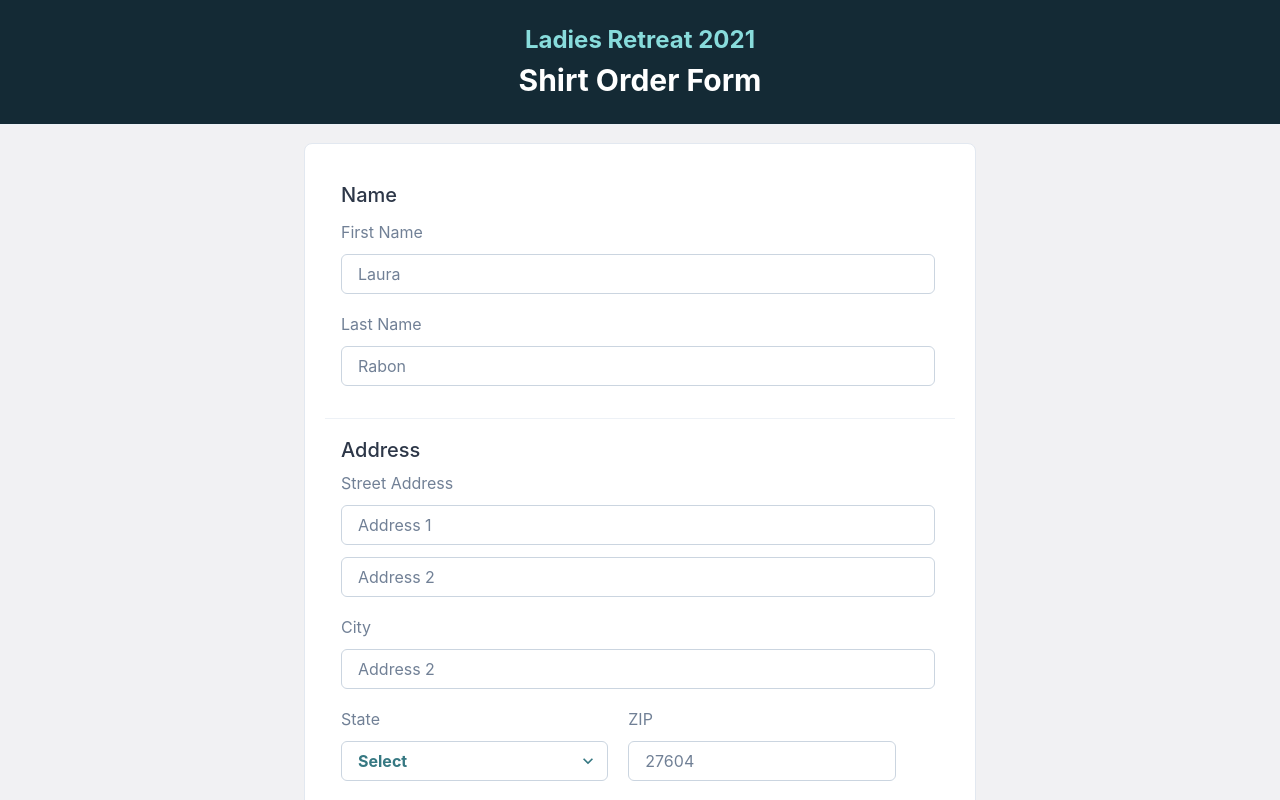
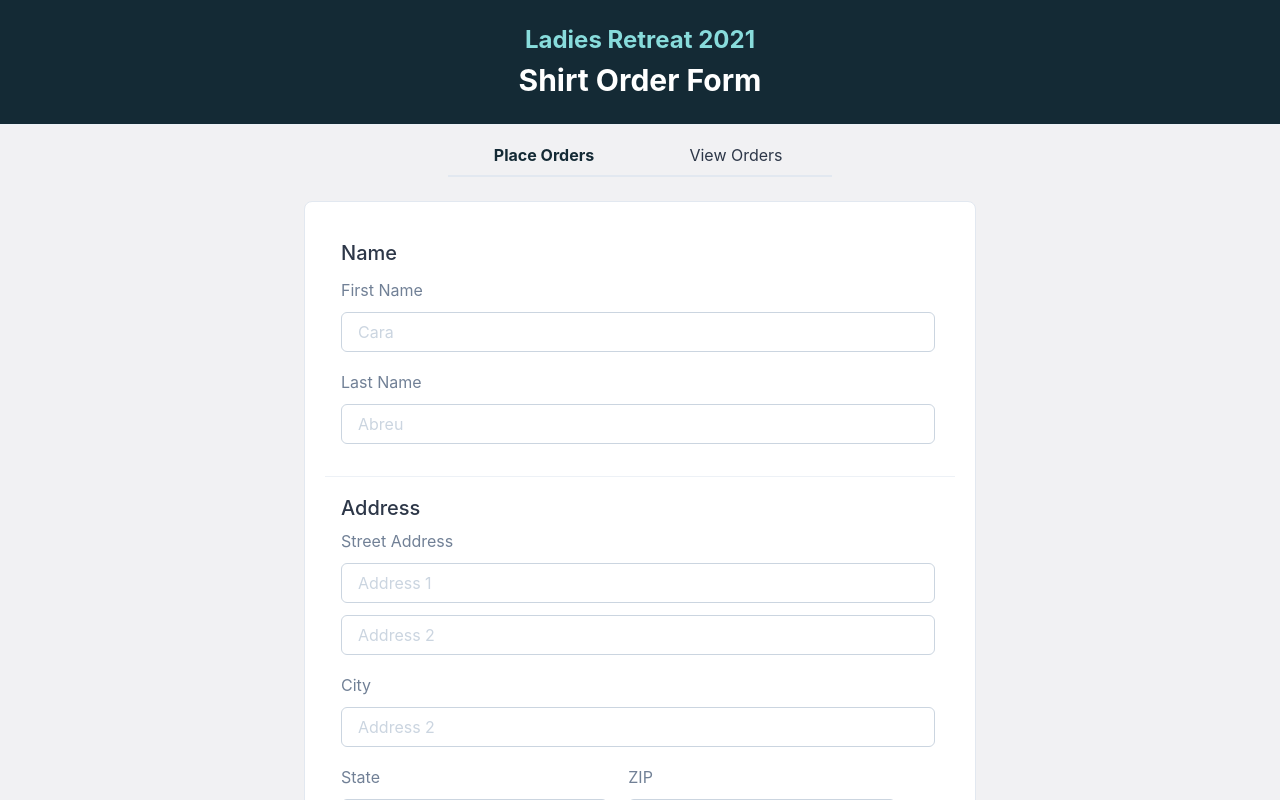
Before and after one commit to AbreuOliver/tshirt-order-form, a React (Create React App) app: page / in a window 1280 px wide. Shown: the top 800 px of the page. Built offline with nearby package versions, Linux system fonts and the light colour scheme; no server answers; the database is empty.

Commit message:
adds 'View Orders' tab and data

```diff
--- a/package.json
+++ b/package.json
@@ -12,6 +12,7 @@
         "@testing-library/user-event": "^7.2.1",
         "firebase": "^7.17.1",
         "framer-motion": "^4.1.17",
+        "moment": "^2.29.1",
         "react": "^16.13.1",
         "react-dom": "^16.13.1",
         "react-icons": "^4.3.1",
--- a/src/App.js
+++ b/src/App.js
@@ -11,8 +11,14 @@ import {
 	Center,
 	Select,
 	Divider,
+	Tabs,
+	TabList,
+	Tab,
+	TabPanel,
+	TabPanels,
 } from "@chakra-ui/react";
 import { db } from "./firebase";
+import Results from "./Results";
 
 export default class App extends React.Component {
 	constructor(props) {
@@ -107,33 +113,49 @@ export default class App extends React.Component {
 	window.location.reload(false);
 	}
 	render() {
-	console.log(
-		"First Name:", `${this.state.firstName} \n`,
-		"Last Name:", `${this.state.lastName} \n`,
-		"Address 1", `${this.state.address1} \n`,
-		"Address 2", `${this.state.address2} \n`,
-		"City", `${this.state.city} \n`,
-		"State", `${this.state.state} \n`,
-		"ZIP", `${this.state.zipCode} \n`,
-		"Shirt Size", `${this.state.selectedShirtSize} \n`,
-	)
-	console.log("Shirt Size", this.state.selected[this.state.selected.length-1]);
 		return (
+			<Tabs
+				pt="135px"
+				minHeight="100vh"
+				maxHeight="100%"
+				flexDirection="column"
+				alignItems="center"
+				justifyContent="center"
+				backgroundColor="#f1f1f3"
+				color="gray.700"
+				align="center"
+				isFitted
+				defaultIndex={0}
+			>
+				<TabList width="30%">
+					<Tab
+						_selected={{
+							color: "#142a35",
+							fontWeight: "bold"
+						}}
+					>
+						Place Orders
+					</Tab>
+					<Tab
+						_selected={{
+							color: "#142a35",
+							fontWeight: "bold"
+						}}
+					>
+						View Orders
+					</Tab>
+				</TabList>
+				<TabPanels>
+					<TabPanel>
 			<form className="App" onSubmit={this.handleSubmit}>
 				<Flex
-					pt="135px"
-					minHeight="100vh"
-					maxHeight="100%"
 					flexDirection="column"
 					alignItems="center"
 					justifyContent="center"
 					backgroundColor="#f1f1f3"
 					color="gray.700"
 				>
-					<Center
-						// border="2px"
-						// borderColor="purple.600"
-					>
+					<Center>
 					<FormControl p={2}>
 					<Box
 						p={5}
@@ -153,6 +175,7 @@ export default class App extends React.Component {
 						</Box>
 						<Box pl={4} pr={5} pb={1}>
 							<FormHelperText
+								textAlign="left"
 								color="gray.500"
 								fontSize="md"
 								textTransform="none"
@@ -167,14 +190,14 @@ export default class App extends React.Component {
 								mb={3}
 								name="firstName"
 								fontWeight="bold"
-								placeholder="Laura"
+								placeholder="Cara"
 								textTransform="capitalize"
 								isRequired
 								width="100%"
 								border="1px"
 								borderColor="gray.300"
 								_placeholder={{
-									color: 'gray.500',
+									color: 'gray.300',
 									fontWeight: "normal"
 								}}
 								_active={{
@@ -186,6 +209,7 @@ export default class App extends React.Component {
 								}}
 							/>
 							<FormHelperText
+								textAlign="left"
 								color="gray.500"
 								fontSize="md"
 								textTransform="none"
@@ -200,14 +224,14 @@ export default class App extends React.Component {
 								color="#367882"
 								fontWeight="bold"
 								mb={3}
-								placeholder="Rabon"
+								placeholder="Abreu"
 								textTransform="capitalize"
 								isRequired
 								width="100%"
 								border="1px"
 								borderColor="gray.300"
 								_placeholder={{
-									color: 'gray.500',
+									color: 'gray.300',
 									fontWeight: "normal"
 								}}
 								_active={{
@@ -223,6 +247,7 @@ export default class App extends React.Component {
 						<Box p={4}>
 							<FormLabel fontSize="xl">Address</FormLabel>
 							<FormHelperText
+								textAlign="left"
 								color="gray.500"
 								fontSize="md"
 								textTransform="none"
@@ -246,7 +271,7 @@ export default class App extends React.Component {
 								border="1px"
 								borderColor="gray.300"
 								_placeholder={{
-									color: 'gray.500',
+									color: 'gray.300',
 									fontWeight: "normal"
 								}}
 								_active={{
@@ -270,7 +295,7 @@ export default class App extends React.Component {
 								border="1px"
 								borderColor="gray.300"
 								_placeholder={{
-									color: 'gray.500',
+									color: 'gray.300',
 									fontWeight: "normal"
 								}}
 								_active={{
@@ -282,6 +307,7 @@ export default class App extends React.Component {
 								}}
 							/>
 							<FormHelperText
+								textAlign="left"
 								color="gray.500"
 								fontSize="md"
 								textTransform="none"
@@ -303,7 +329,7 @@ export default class App extends React.Component {
 								border="1px"
 								borderColor="gray.300"
 								_placeholder={{
-									color: 'gray.500',
+									color: 'gray.300',
 									fontWeight: "normal"
 								}}
 								_active={{
@@ -322,6 +348,7 @@ export default class App extends React.Component {
 									mr={5}
 								>
 									<FormHelperText
+										textAlign="left"
 										color="gray.500"
 										fontSize="md"
 										textTransform="none"
@@ -411,6 +438,7 @@ export default class App extends React.Component {
 									width="45%"
 								>
 									<FormHelperText
+										textAlign="left"
 										color="gray.500"
 										fontSize="md"
 										textTransform="none"
@@ -453,6 +481,7 @@ export default class App extends React.Component {
 						<Box p={4}>
 							<FormLabel fontSize="xl">Phone Number</FormLabel>
 							<FormHelperText
+								textAlign="left"
 								color="gray.500"
 								fontSize="md"
 								textTransform="none"
@@ -479,7 +508,7 @@ export default class App extends React.Component {
 									maxLength: 5,
 								}}
 								_placeholder={{
-									color: 'gray.500',
+									color: 'gray.300',
 									fontWeight: "normal"
 								}}
 								_active={{
@@ -495,6 +524,7 @@ export default class App extends React.Component {
 						<Box p={4}>
 						<FormLabel fontSize="xl">Shirt</FormLabel>
 						<FormHelperText
+							textAlign="left"
 							color="gray.500"
 							fontSize="md"
 							textTransform="none"
@@ -543,6 +573,7 @@ export default class App extends React.Component {
 					</Box>
 					<Box pt={0}>
 						<FormHelperText
+							textAlign="left"
 								color="gray.500"
 								fontSize="md"
 								textTransform="none"
@@ -588,6 +619,12 @@ export default class App extends React.Component {
 					</Center>
 				</Flex>
 			</form>
+					</TabPanel>
+				<TabPanel>
+					<Results />
+				</TabPanel>
+			</TabPanels>
+		</Tabs>
 		);
 	};
 };
--- /dev/null
+++ b/src/Results.js
@@ -0,0 +1,169 @@
+import {
+	Flex,
+	FormLabel,
+	Box,
+	FormHelperText,
+    HStack,
+	VStack,
+	Center,
+	Divider,
+    Accordion,
+    AccordionItem,
+    AccordionHeader,
+    AccordionPanel,
+    AccordionIcon,
+    Badge,
+} from "@chakra-ui/react";
+import { db } from "./firebase";
+import moment from "moment";
+import React, { useState, useEffect } from 'react';
+
+
+export default function Results() {
+    const [ orders, setOrders] = useState([]);
+    const fetchOrders = async() => {
+        const response = db.collection('orders')
+        ///////////////////////////////////////////////////////////////////////////
+        db
+            .collection("orders")
+            .get()
+            .then((querySnapshot) => {
+                querySnapshot.forEach(function(doc) {
+                    orders.push(doc.data());
+                });
+                setOrders({
+                    orders: orders
+                })
+            })
+        ///////////////////////////////////////////////////////////////////////////
+        const data = await response.get();
+        data.docs.forEach( item => {
+            setOrders([
+                ...orders,
+                item.data()
+            ])
+        })
+    }
+
+    // console.log("Orders:", orders)
+    const propertyNames = Object.keys(orders)
+    // console.log("Property Names", propertyNames);
+    const propertyValues = Object.values(orders);
+    // console.log("Property Values", propertyValues);
+    // console.log("orders.orders", propertyValues[0]);
+
+    const input = propertyValues.phoneNumber;
+
+    console.log("Formatted phone number:", input)
+
+    let result = propertyValues.filter(function({orderId}) {
+        return !this.has(orderId) && this.add(orderId);
+    }, new Set)
+
+    // console.log(result)
+
+    useEffect(() => {
+        fetchOrders();
+    }, [])
+
+    return (
+
+        <Flex
+            flexDirection="column"
+            alignItems="center"
+            justifyContent="center"
+            backgroundColor="#f1f1f3"
+            color="gray.700"
+            textAlign="center"
+        >
+            <Center>
+                <Box
+                    p={5}
+                    pb={7}
+                    maxW="95vw"
+                    minW="55vw"
+                    borderWidth="1px"
+                    borderRadius="lg"
+                    overflow="hidden"
+                    bg="white"
+                    borderColor="gray.200"
+                    mb={9}
+                    textAlign="center"
+                    alignItems="center"
+                    justifyContent="center"
+                >
+                    <Box
+                        p={4}
+                        mb={-5}
+                    >
+                        <FormLabel
+                            textAlign="center"
+                            fontSize="2xl"
+                            fontWeight="bold"
+                        >
+                            Total Orders: {result.length}
+                        </FormLabel>
+                    </Box>
+                </Box>
+            </Center>
+                {/* /////////////////////////////////////////////////////////////////////////// */}
+
+                {
+                    result.map
+                        ( order => {
+                        return(
+                            <Center>
+                                <Box
+                                    maxW="95vw"
+                                    minW="55vw"
+                                    borderRadius="lg"
+                                    overflow="hidden"
+                                    bg="gray.100"
+                                    border="1px"
+                                    borderColor="gray.500"
+                                    width="100%"
+                                    mb={5}
+                                    height="100%"
+                                >
+                                    <Box p="6">
+                                        <Box display="flex" alignItems="baseline">
+                                        <Badge
+                                            borderRadius="full"
+                                            px="3"
+                                            backgroundColor="#192a34"
+                                            color="#9bdadb"
+                                        >
+                                            {order.selectedShirtSize}
+                                        </Badge>
+                                        </Box>
+
+                                        <Box
+                                        mt="1"
+                                        fontWeight="semibold"
+                                        as="h4"
+                                        lineHeight="tight"
+                                        isTruncated
+                                        >
+                                        {order.firstName} {""} {order.lastName}
+                                        </Box>
+                                        <VStack p={1}>
+                                            <Box as="span" color="gray.600" fontSize="md" mb={-2}>
+                                                {order.address1} {order.address2}
+                                            </Box>
+                                            <Box as="span" color="gray.600" fontSize="md">
+                                                {order.city}, {order.state} {order.zip}
+                                            </Box>
+                                            <Box as="span" color="gray.600" fontSize="md">
+                                                {order.phoneNumber}
+                                                {/* {formatPhoneNumber} */}
+                                            </Box>
+                                        </VStack>
+                                    </Box>
+                                </Box>
+                            </Center>
+                        )
+                        })
+                }
+        </Flex>
+    );
+}
```
Also changed, not shown: 1 other file (tests, documents, lock files or other folders).
